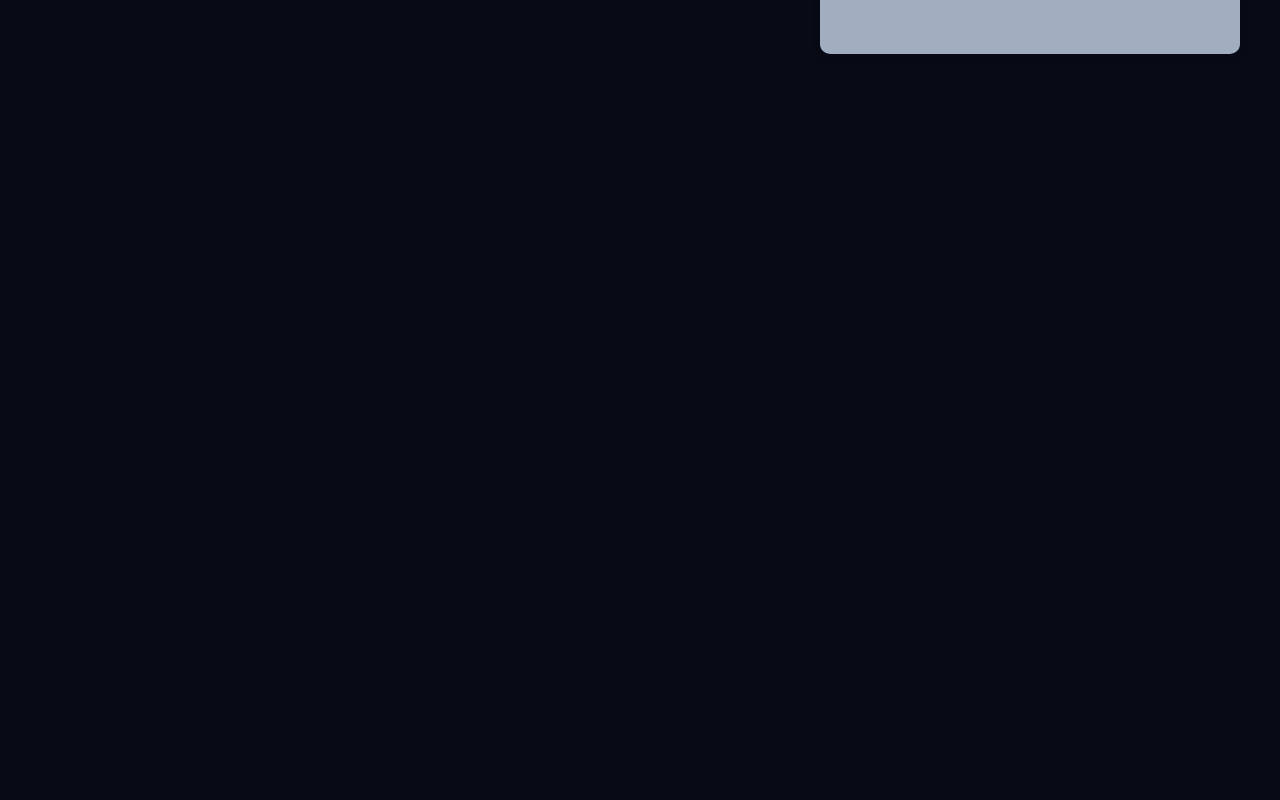
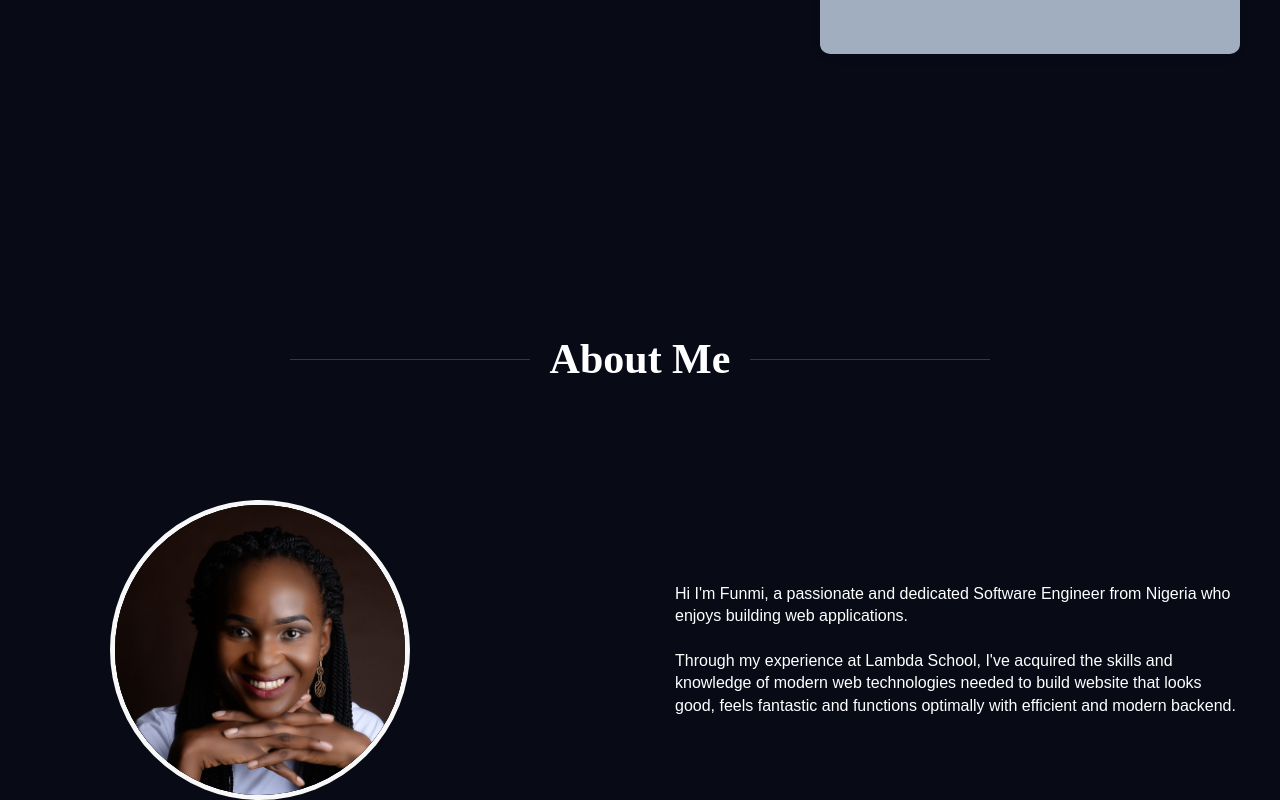
Before and after one commit to Funmi7/portfolio, a React (Create React App) app: page / in a window 1280 px wide. Shown: the part 462-1262 px from the top of the page. Before the commit the page ends 800 px from the top, so only its background shows below. Built offline with nearby package versions, Linux system fonts and the light colour scheme; the HTML template or start-up script is replaced by a standard one.

Commit message:
aboout-me section

```diff
--- a/src/App.js
+++ b/src/App.js
@@ -2,12 +2,14 @@ import React from "react";
 import "./App.css";
 import Navigation from "./components/Nav";
 import TopSection from "./components/TopSection";
+import AboutMe from './components/AboutMe';
 
 function App() {
   return (
     <div className="App">
       <Navigation />
       <TopSection />
+      <AboutMe />
     </div>
   );
 }
--- /dev/null
+++ b/src/components/AboutMe.js
@@ -0,0 +1,100 @@
+import React from "react";
+import styled from "styled-components";
+import profileImg from "../img/funmi.jpg";
+
+const AboutMeStyled = styled.div`
+  h1 {
+    margin-bottom: 15vh;
+    font-weight: 900;
+    display: flex;
+    align-items: center;
+    justify-content: center;
+
+    .lineStyle {
+      background-color: rgb(45, 57, 82);
+      height: 1px;
+      position: relative;
+      margin-left: 2rem;
+      margin-right: 2rem;
+      width: 20%;
+    }
+  }
+
+  .skewedDiv {
+    position: absolute;
+    left: 0px;
+    background: #0b0a1d;
+    min-height: 500px;
+    width: 100%;
+    transform: skewY(-3deg);
+    pointer-events: none;
+    z-index: -1;
+  }
+
+  .aboutMeContainer {
+    display: flex;
+    justify-content: space-between;
+    padding-left: 7rem;
+    align-items: center;
+
+    .imgDiv {
+      width: 30rem;
+      height: 30rem;
+      border-radius: 50%;
+      border-width: 5px;
+      border-style: solid;
+      border-color: rgb(248, 248, 248);
+      border-image: initial;
+      overflow: hidden;
+      margin: 0px;
+
+      .imgWrapper {
+        position: relative;
+        overflow: hidden;
+        width: 100%;
+        padding-bottom: 100%;
+      }
+      img {
+        max-width: 100%;
+        max-height: 100%;
+        object-fit: cover;
+        object-position: center center;
+        transition-delay: 500ms;
+      }
+    }
+    p {
+      width: 50%;
+      text-align: left;
+    }
+  }
+`;
+
+const AboutMe = () => {
+  return (
+    <AboutMeStyled>
+      <h1>
+        <div className="lineStyle"></div>
+        About Me
+        <div className="lineStyle"></div>
+      </h1>
+      <div className="aboutMeContainer">
+        <div className="imgDiv">
+          <div className="imageWrapper">
+            <img src={profileImg} />
+          </div>
+        </div>
+        <p>
+          Hi I'm Funmi, a passionate and dedicated Software Engineer from
+          Nigeria who enjoys building web applications.
+          <br></br>
+          <br></br>
+          Through my experience at Lambda School, I've acquired the skills and
+          knowledge of modern web technologies needed to build website that
+          looks good, feels fantastic and functions optimally with efficient and modern backend.
+        </p>
+      </div>
+    </AboutMeStyled>
+  );
+};
+
+export default AboutMe;
--- a/src/components/TopSection.js
+++ b/src/components/TopSection.js
@@ -10,6 +10,9 @@ const TopStyled = styled.div`
   height: 100vh;
   text-align: left;
   justify-content: space-between;
+  margin: 0 auto;
+  max-width: 1200px;
+  width: 100%;
 
   .left-section {
     h1 {
@@ -50,7 +53,7 @@ const TopStyled = styled.div`
 
     .textDiv {
       margin-top: 5rem;
-      margin-bottom: 5rem;
+      margin-bottom: 3rem;
       margin-left: 3rem;
       margin-right: 3rem;
     }
```
Also changed, not shown: src/img/funmi.jpg (added).
